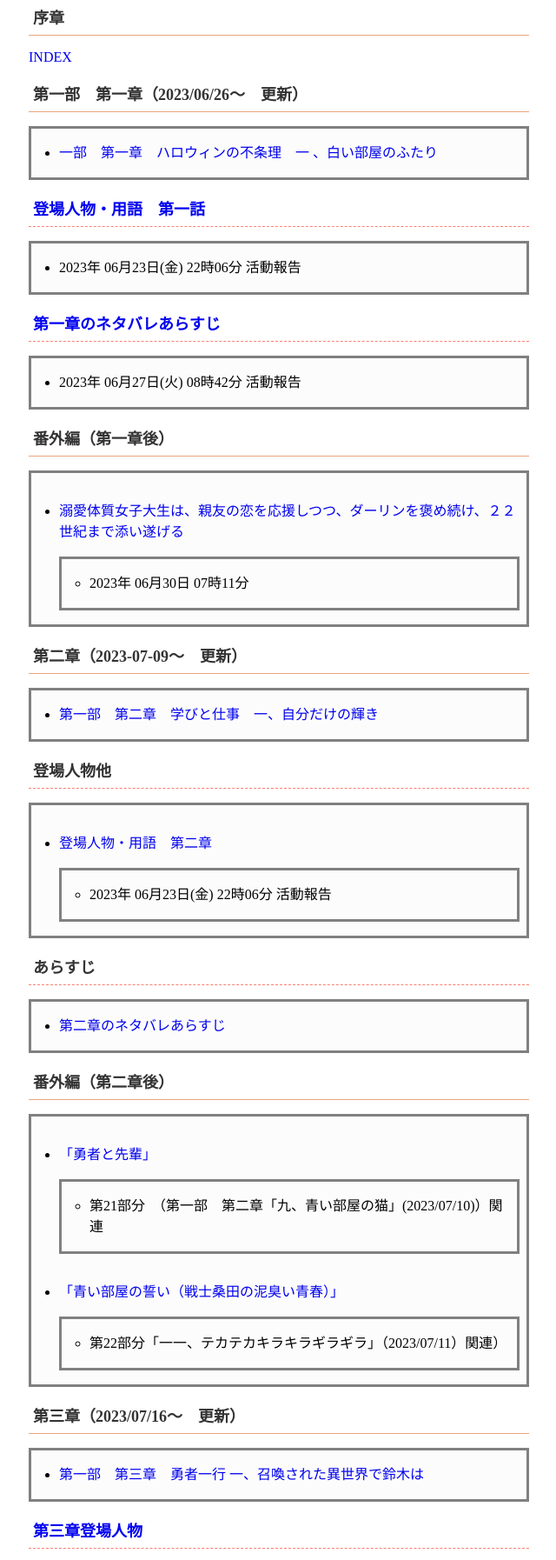
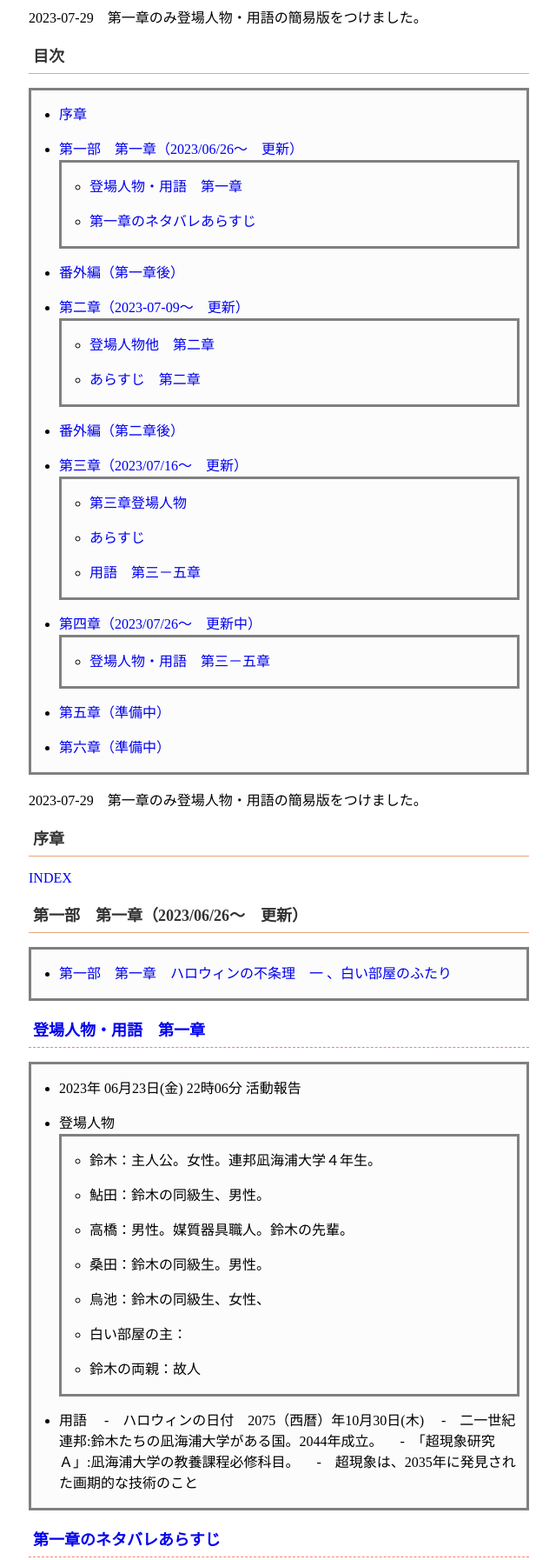
Before and after one commit to IchimonjiRuru/2023, a plain HTML site: page index.html in a window 1280 px wide. Shown: the part 59-1853 px from the top of the page at 87% size, without its empty margins (319-959 px from the left). Drawn offline with Linux system fonts and the light colour scheme.

Commit message:
Update index.html
目次をつけた
VSCODEで出力

```diff
--- a/index.html
+++ b/index.html
@@ -72,112 +72,146 @@ ul li, ol li {
 
 <!--2023-07-25-->
 <body>
-<h1 id="序章">序章　</h1>
+<div class="github-markdown-content"><p>2023-07-29　第一章のみ登場人物・用語の簡易版をつけました。</p>
+<!-- omit in toc -->
+<h1 id="目次">目次</h1>
+<ul>
+<li><a href="#%E5%BA%8F%E7%AB%A0">序章　</a></li>
+<li><a href="#%E7%AC%AC%E4%B8%80%E9%83%A8%E7%AC%AC%E4%B8%80%E7%AB%A020230626%E6%9B%B4%E6%96%B0">第一部　第一章（2023/06/26～　更新）</a>
+<ul>
+<li><a href="#%E7%99%BB%E5%A0%B4%E4%BA%BA%E7%89%A9%E7%94%A8%E8%AA%9E%E7%AC%AC%E4%B8%80%E7%AB%A0">登場人物・用語　第一章</a></li>
+<li><a href="#%E7%AC%AC%E4%B8%80%E7%AB%A0%E3%81%AE%E3%83%8D%E3%82%BF%E3%83%90%E3%83%AC%E3%81%82%E3%82%89%E3%81%99%E3%81%98">第一章のネタバレあらすじ</a></li>
+</ul>
+</li>
+<li><a href="#%E7%95%AA%E5%A4%96%E7%B7%A8%E7%AC%AC%E4%B8%80%E7%AB%A0%E5%BE%8C">番外編（第一章後）</a></li>
+<li><a href="#%E7%AC%AC%E4%BA%8C%E7%AB%A02023-07-09%E6%9B%B4%E6%96%B0">第二章（2023-07-09～　更新）</a>
+<ul>
+<li><a href="#%E7%99%BB%E5%A0%B4%E4%BA%BA%E7%89%A9%E4%BB%96%E7%AC%AC%E4%BA%8C%E7%AB%A0">登場人物他　第二章</a></li>
+<li><a href="#%E3%81%82%E3%82%89%E3%81%99%E3%81%98%E7%AC%AC%E4%BA%8C%E7%AB%A0">あらすじ　第二章</a></li>
+</ul>
+</li>
+<li><a href="#%E7%95%AA%E5%A4%96%E7%B7%A8%E7%AC%AC%E4%BA%8C%E7%AB%A0%E5%BE%8C">番外編（第二章後）</a></li>
+<li><a href="#%E7%AC%AC%E4%B8%89%E7%AB%A020230716%E6%9B%B4%E6%96%B0">第三章（2023/07/16～　更新）</a>
+<ul>
+<li><a href="#%E7%AC%AC%E4%B8%89%E7%AB%A0%E7%99%BB%E5%A0%B4%E4%BA%BA%E7%89%A9">第三章登場人物</a></li>
+<li><a href="#%E3%81%82%E3%82%89%E3%81%99%E3%81%98">あらすじ</a></li>
+<li><a href="#%E7%94%A8%E8%AA%9E%E7%AC%AC%E4%B8%89%E4%BA%94%E7%AB%A0">用語　第三－五章</a></li>
+</ul>
+</li>
+<li><a href="#%E7%AC%AC%E5%9B%9B%E7%AB%A020230726%E6%9B%B4%E6%96%B0%E4%B8%AD">第四章（2023/07/26～　更新中）</a>
+<ul>
+<li><a href="#%E7%99%BB%E5%A0%B4%E4%BA%BA%E7%89%A9%E7%94%A8%E8%AA%9E%E7%AC%AC%E4%B8%89%E4%BA%94%E7%AB%A0">登場人物・用語　第三－五章</a></li>
+</ul>
+</li>
+<li><a href="#%E7%AC%AC%E4%BA%94%E7%AB%A0%E6%BA%96%E5%82%99%E4%B8%AD">第五章（準備中）</a></li>
+<li><a href="#%E7%AC%AC%E5%85%AD%E7%AB%A0%E6%BA%96%E5%82%99%E4%B8%AD">第六章（準備中）</a></li>
+</ul>
+<p>2023-07-29　第一章のみ登場人物・用語の簡易版をつけました。</p>
+<h1 id="序章">序章</h1>
 <p><a href="https://ncode.syosetu.com/n1100ih/1/">INDEX</a></p>
-<h1
-id="第一部-第一章20230626-更新">第一部　第一章（2023/06/26～　更新）</h1>
+<h1 id="第一部第一章20230626更新">第一部　第一章（2023/06/26～　更新）</h1>
 <ul>
-<li><a
-href="https://ncode.syosetu.com/n1100ih/2/">一部　第一章　ハロウィンの不条理　一
-、白い部屋のふたり</a></li>
+<li><a href="https://ncode.syosetu.com/n1100ih/2/">第一部　第一章　ハロウィンの不条理　一 、白い部屋のふたり</a></li>
 </ul>
-<h2 id="登場人物用語-第一話"><a
-href="https://syosetu.com/userblogmanage/view/blogkey/3167519/">登場人物・用語　第一話</a></h2>
+<h2 id="登場人物用語第一章"><a href="https://syosetu.com/userblogmanage/view/blogkey/3167519/">登場人物・用語　第一章</a></h2>
 <ul>
 <li>2023年 06月23日(金) 22時06分 活動報告</li>
+<li>登場人物
+<ul>
+<li>鈴木：主人公。女性。連邦凪海浦大学４年生。</li>
+<li>鮎田：鈴木の同級生、男性。</li>
+<li>高橋：男性。媒質器具職人。鈴木の先輩。</li>
+<li>桑田：鈴木の同級生。男性。</li>
+<li>烏池：鈴木の同級生、女性、</li>
+<li>白い部屋の主：</li>
+<li>鈴木の両親：故人</li>
 </ul>
-<h2 id="第一章のネタバレあらすじ"><a
-href="https://syosetu.com/userblogmanage/view/blogkey/3168898/">第一章のネタバレあらすじ</a></h2>
+</li>
+<li>用語
+　-　ハロウィンの日付　2075（西暦）年10月30日(木)
+　-　二一世紀連邦:鈴木たちの凪海浦大学がある国。2044年成立。
+　-　「超現象研究Ａ」:凪海浦大学の教養課程必修科目。
+　-　超現象は、2035年に発見された画期的な技術のこと</li>
+</ul>
+<h2 id="第一章のネタバレあらすじ"><a href="https://syosetu.com/userblogmanage/view/blogkey/3168898/">第一章のネタバレあらすじ</a></h2>
 <ul>
 <li>2023年 06月27日(火) 08時42分 活動報告</li>
 </ul>
 <h1 id="番外編第一章後">番外編（第一章後）</h1>
 <ul>
-<li><p><a
-href="https://ncode.syosetu.com/n3625ih/">溺愛体質女子大生は、親友の恋を応援しつつ、ダーリンを褒め続け、２２世紀まで添い遂げる</a></p>
+<li><a href="https://ncode.syosetu.com/n3625ih/">【短編】溺愛体質女子大生は、親友の恋を応援しつつ、ダーリンを褒め続け、２２世紀まで添い遂げる</a>
 <ul>
 <li>2023年 06月30日 07時11分</li>
-</ul></li>
 </ul>
-<h1 id="第二章2023-07-09-更新">第二章（2023-07-09～　更新）</h1>
+</li>
+</ul>
+<h1 id="第二章2023-07-09更新">第二章（2023-07-09～　更新）</h1>
 <ul>
-<li><a
-href="https://ncode.syosetu.com/n1100ih/12/">第一部　第二章　学びと仕事　一、自分だけの輝き</a></li>
+<li><a href="https://ncode.syosetu.com/n1100ih/12/">第一部　第二章　学びと仕事　一、自分だけの輝き</a></li>
 </ul>
-<h2 id="登場人物他">登場人物他</h2>
+<h2 id="登場人物他第二章">登場人物他　第二章</h2>
 <ul>
-<li><p><a
-href="https://syosetu.com/userblogmanage/view/blogkey/3167519/">登場人物・用語　第二章</a></p>
+<li><a href="https://syosetu.com/userblogmanage/view/blogkey/3167519/">登場人物・用語　第二章</a>
 <ul>
 <li>2023年 06月23日(金) 22時06分 活動報告</li>
-</ul></li>
+</ul>
+</li>
+</ul>
+<h2 id="あらすじ第二章">あらすじ　第二章</h2>
+<ul>
+<li><a href="https://mypage.syosetu.com/mypageblog/view/userid/1664945/blogkey/3173819/">第二章のネタバレあらすじ</a>
+<ul>
+<li>2023年 07月09日 (日) 03:14</li>
+</ul>
+</li>
+</ul>
+<h1 id="番外編第二章後">番外編（第二章後）</h1>
+<ul>
+<li>
+<p><a href="https://ncode.syosetu.com/n9098ih/">【短編】「勇者と先輩」</a></p>
+<ul>
+<li>第21部分　第一部　第二章「九、青い部屋の猫」(2023/07/10)関連</li>
+</ul>
+</li>
+<li>
+<p><a href="https://ncode.syosetu.com/n9561ih/">【短編】「青い部屋の誓い（戦士桑田の泥臭い青春）」</a></p>
+<ul>
+<li>第22部分　第一部　第二章「一一、テカテカキラキラギラギラ」（2023/07/11）関連</li>
+</ul>
+</li>
+</ul>
+<h1 id="第三章20230716更新">第三章（2023/07/16～　更新）</h1>
+<p><a href="https://ncode.syosetu.com/n1100ih/24/">第一部　第三章　勇者一行 一、召喚された異世界で鈴木は</a></p>
+<h2 id="第三章登場人物"><a href="https://mypage.syosetu.com/mypageblog/view/userid/1664945/blogkey/3173819/">第三章登場人物</a></h2>
+<ul>
+<li>2023年 07月09日(日) 03時14分活動報告</li>
 </ul>
 <h2 id="あらすじ">あらすじ</h2>
 <ul>
-<li><a
-href="https://mypage.syosetu.com/mypageblog/view/userid/1664945/blogkey/3173819/">第二章のネタバレあらすじ</a></li>
-</ul>
-<h1 id="番外編第二章後">番外編（第二章後）</h1>
-<ul>
-<li><p><a
-href="https://ncode.syosetu.com/n9098ih/">「勇者と先輩」</a></p>
-<ul>
-<li>第21部分　（第一部　第二章「九、青い部屋の猫」(2023/07/10)）関連</li>
-</ul></li>
-<li><p><a
-href="https://ncode.syosetu.com/n9561ih/">「青い部屋の誓い（戦士桑田の泥臭い青春）」</a></p>
-<ul>
-<li>第22部分「一一、テカテカキラキラギラギラ」（2023/07/11）関連）</li>
-</ul></li>
-</ul>
-<h1 id="第三章20230716-更新">第三章（2023/07/16～　更新）</h1>
-<ul><li><a
-href="https://ncode.syosetu.com/n1100ih/24/">第一部　第三章　勇者一行
-一、召喚された異世界で鈴木は</a></li></ul>
-<h2 id="第三章登場人物"><a
-href="https://mypage.syosetu.com/mypageblog/view/userid/1664945/blogkey/3173819/">第三章登場人物</a></h2>
-<ul>
-<li><p>2023年 07月09日(日) 03時14分活動報告</p>
-<ul>
-<li><p>異世界のひとたち</p></li>
-<li><p>日本地方・亜空間の諸氏</p></li>
-</ul></li>
-</ul>
-<h2 id="あらすじ-1">あらすじ</h2>
-<ul>
-<li><p><a
-href="https://syosetu.com/userblogmanage/view/blogkey/3179219/">第三章のネタバレあらすじ</a></p>
+<li><a href="https://syosetu.com/userblogmanage/view/blogkey/3179219/">第三章のネタバレあらすじ</a>
 <ul>
 <li>2023年 07月22日(土) 13時20分活動報告</li>
-</ul></li>
 </ul>
-<h2 id="用語-第三五章"><a
-href="https://mypage.syosetu.com/mypageblog/view/userid/1664945/blogkey/3173819/">用語　第三－五章</a></h2>
+</li>
+</ul>
+<h2 id="用語第三五章"><a href="https://mypage.syosetu.com/mypageblog/view/userid/1664945/blogkey/3173819/">用語　第三－五章</a></h2>
 <ul>
 <li>2023年 07月09日(日) 03時14分活動報告</li>
 </ul>
-<hr />
-<h1 id="第四章準備中20230726-更新予定">第四章（準備中2023/07/26～　更新予定）</h1>
+<h1 id="第四章20230726更新中">第四章（2023/07/26～　更新中）</h1>
 <ul>
-<li><a
-href="【準備中】">第一部　第四章　【準備中】　一、【準備中】</a></li>
+<li><a href="https://ncode.syosetu.com/n1100ih/35/">第一部　第四章　美　一、美青年高橋、白い部屋のタスクに勤しむ</a></li>
 </ul>
-<h2 id="登場人物用語-第三五章">[登場人物・用語　第三－五章]</h2>
+<h2 id="登場人物用語第三五章"><a href="https://syosetu.com/userblogmanage/view/blogkey/3179219/">登場人物・用語　第三－五章</a></h2>
 <ul>
-<li>(準備中)</li>
+<li>2023年 07月22日(土) 13時20分</li>
 </ul>
+<p>◆───────◆（未投稿　準備中）◆───────◆</p>
 <h1 id="第五章準備中">第五章（準備中）</h1>
-<ul>
-<li><a
-href="【準備中】">第一部　第五章　【準備中】　一、【準備中】</a></li>
-</ul>
-<h2 id="登場人物あらすじ">登場人物・あらすじ</h2>
 <h1 id="第六章準備中">第六章（準備中）</h1>
-<ul>
-<li><a
-href="【準備中】">第一部　第三章　【準備中】　一、【準備中】</a></li>
-</ul>
-<h1 id="第二部-第一章準備中">第二部　第一章（準備中）</h1>
-<p>2023-07-26　21:31</p>
-</body>
-</html>
+</div>
+        </div>
+
+
+    </body>
+    </html>
```
